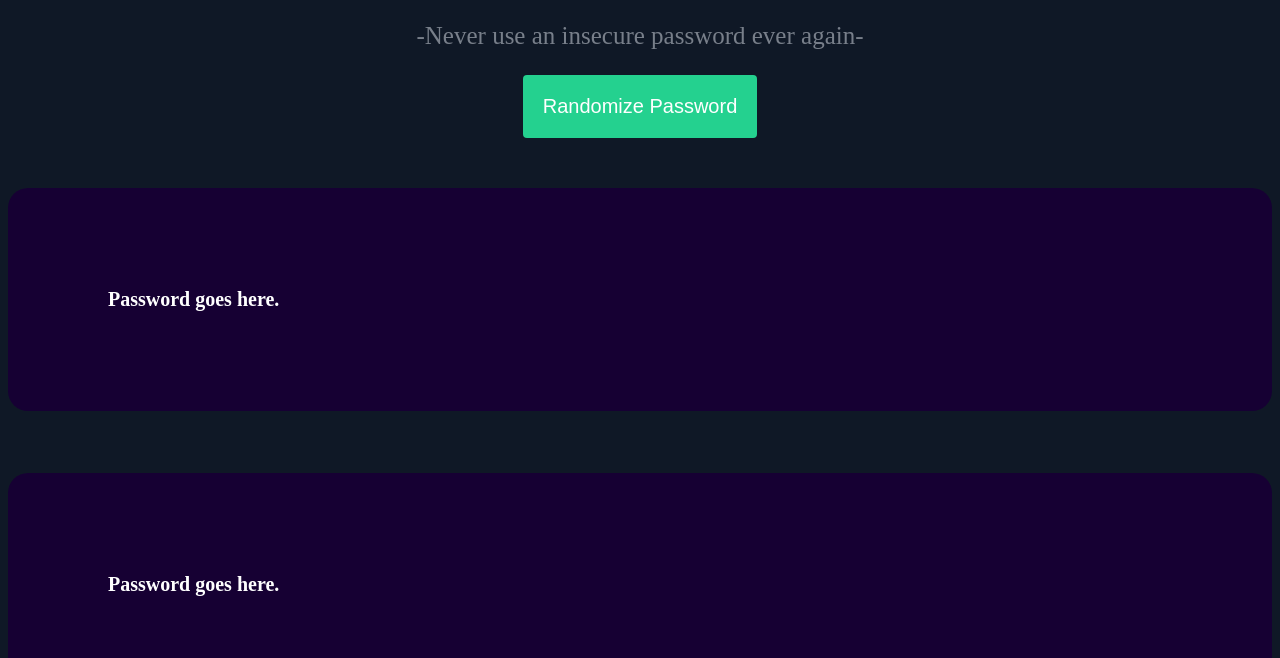
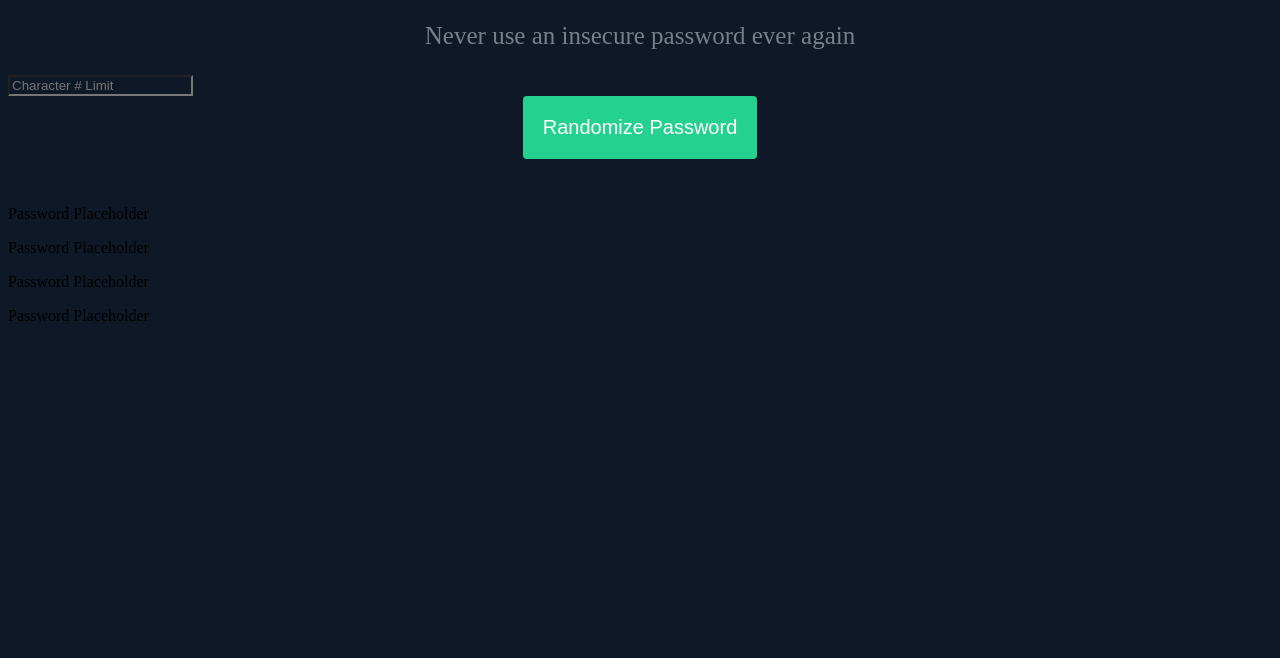
Before and after one commit to MortalChris/RandomPassGen, a plain HTML site: page index.html in a window 1280 px wide. Shown: the part 142-800 px from the top of the page. Drawn offline with Linux system fonts and the light colour scheme.

Commit message:
Update index.html

```diff
--- a/index.html
+++ b/index.html
@@ -4,8 +4,8 @@
     <meta name="viewport" content="width=device-width, initial-scale=1.0">
     <meta http-equiv="X-UA-Compatible" content="ie=edge">
     <title>HTML 5 Boilerplate</title>
-    <link rel="stylesheet" href="index.css">
-    <link rel="stylesheet" href="index.js">
+    <link rel="stylesheet" href="index.css"></link>
+    <script src="index.js"></script>
   <head>
   </head>
   <body>
@@ -14,16 +14,22 @@
       <p class="heading-b">random password</p>
     </div>
     <div class="paragraph">
-      <p>-Never use an insecure password ever again-</p>
+      <p>Never use an insecure password ever again</p>
+    </div>
+    <div id="Nmbr">
+      <input type="number" id="PassLength" placeholder="Character # Limit"></input>
     </div>
     <div class="button">
-      <button onlicks="randomize()">Randomize Password</button>
+      <button onclick="randomize()">Randomize Password</button>
     </div>
-    <div class="RandomPass-grid">
-      <p id="random-el1">Password goes here.</p>
-      <p id="random-el2">Password goes here.</p>
-      <p id="random-el3">Password goes here.</p>
-      <p id="random-el4">Password goes here.</p>
+    <div id="RandomPass-grid">
+      <p id="random-el1">Password Placeholder</p>
+      <p id="random-el2">Password Placeholder</p>
+      <p id="random-el3">Password Placeholder</p>
+      <p id="random-el4">Password Placeholder</p>
     </div>
   </body>
+ <!-- <footer class="footer">
+    Property of Christian V.
+  </footer> -->
 </html>
```
